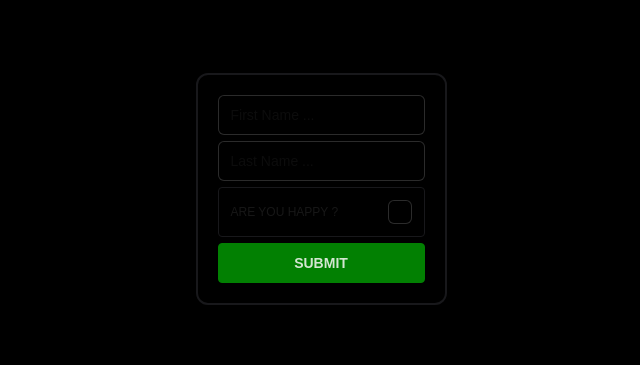
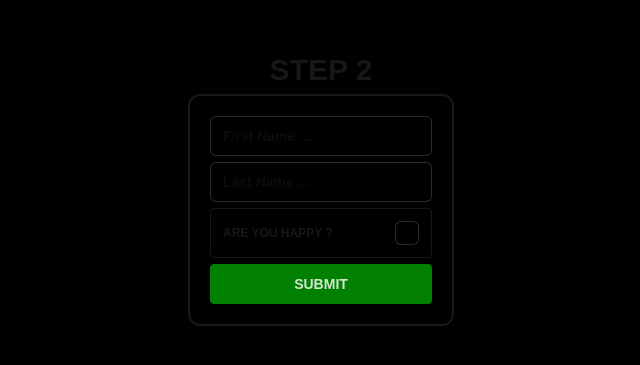
Before and after one commit to PouryaSoleimani/ZUSTAND, a Next.js app: page /multi-step-form/step-2 in a window 1280 px wide. Shown: the part 211-576 px from the top of the page, without its empty margins (319-959 px from the left). Built offline with nearby package versions, Linux system fonts and the light colour scheme.

Commit message:
ZUSTAND___AUTH

```diff
--- a/app/multi-step-form/_components/Form2.tsx
+++ b/app/multi-step-form/_components/Form2.tsx
@@ -17,7 +17,7 @@ const Form2 = () => {
         console.info("FORM DATA ===>", job, wish, isHappy)
         const secondStepObject = { job, wish, isHappy }
         setFirstStep(secondStepObject)
-        router.push('/multi-step-form/')
+        router.push('/multi-step-form/checkout')
     }
     return (
         <form className='fieldset border-2 border-zinc-900 p-5 rounded-xl outline-0' onSubmit={submitHandler}>
--- a/app/multi-step-form/checkout/page.tsx
+++ b/app/multi-step-form/checkout/page.tsx
@@ -1,9 +1,15 @@
+/* eslint-disable @typescript-eslint/no-explicit-any */
+"use client"
+import useMultiStepFormStore from '@/store/form/useMultiStepForm'
 import React from 'react'
 
 const CheckOutPage = () => {
-  return (
-    <div>CheckOutPage</div>
-  )
+    const { allFormData } = useMultiStepFormStore() as any
+    return (
+        <div>
+            {allFormData.firstName}
+        </div>
+    )
 }
 
 export default CheckOutPage
--- a/app/multi-step-form/step-2/page.tsx
+++ b/app/multi-step-form/step-2/page.tsx
@@ -3,7 +3,8 @@ import Form2 from '../_components/Form2'
 
 const Step2Page = () => {
     return (
-        <div className='fieldset flex items-center justify-center h-screen'>
+        <div className='fieldset flex flex-col text-3xl font-black items-center justify-center h-screen'>
+            STEP 2
             <Form2/>
         </div>
     )
```
